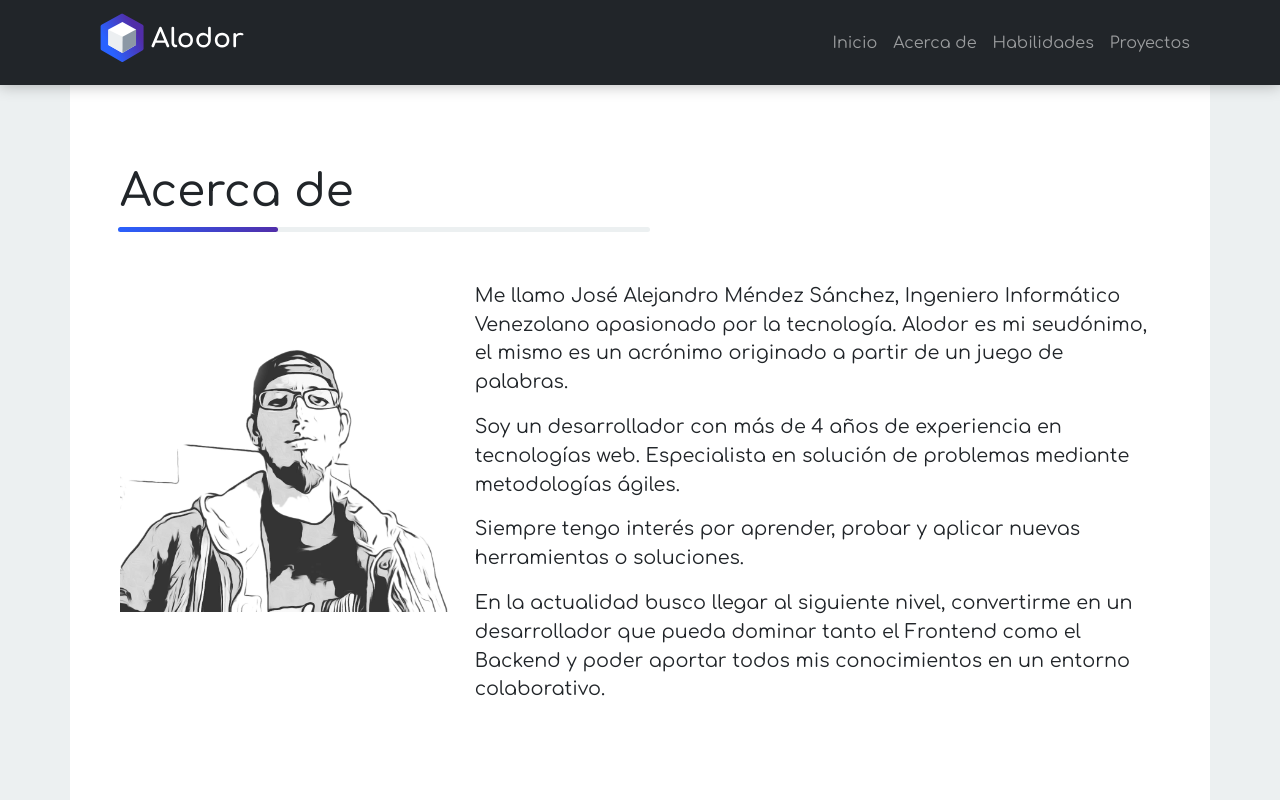
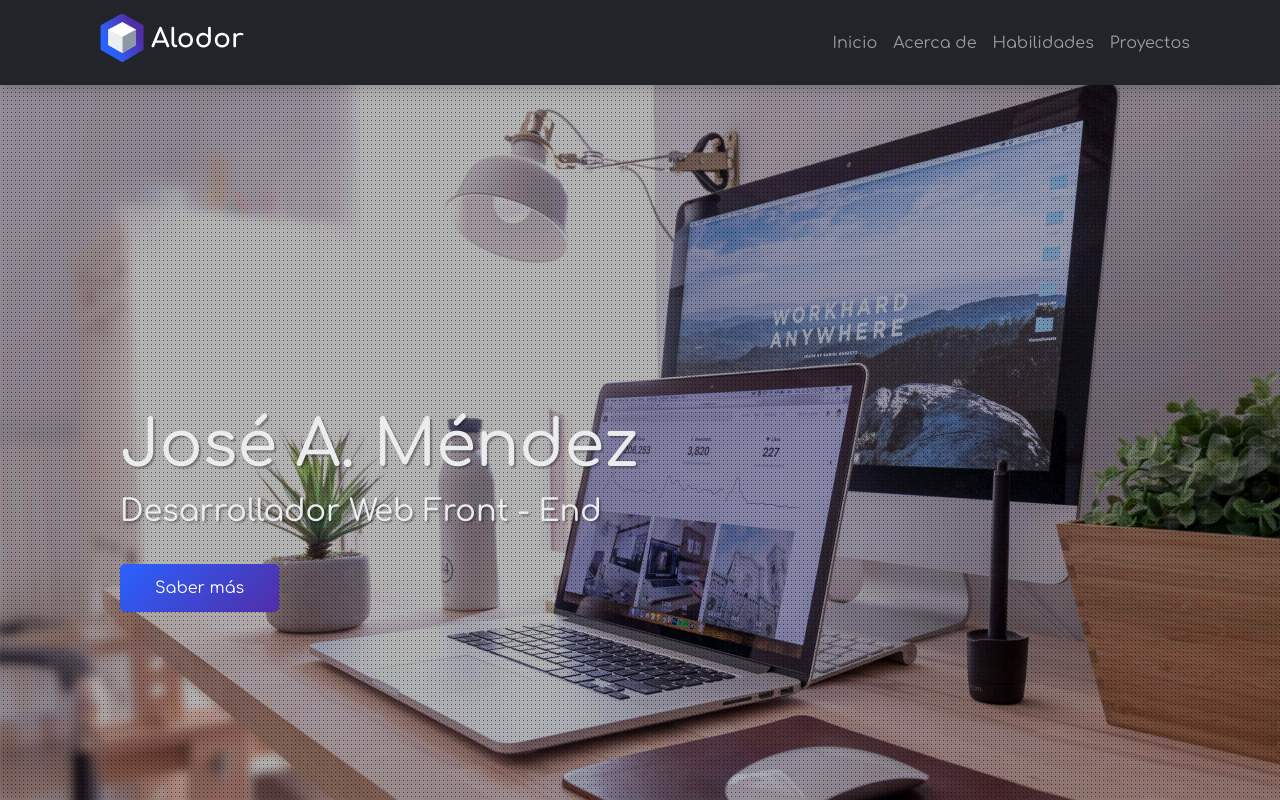
Before and after one commit to alodor24/site, a Next.js app: page / in a window 1280 px wide. Shown: the top 800 px of the page. Built offline with nearby package versions, Linux system fonts and the light colour scheme; some icons are missing.

Commit message:
Integrated hero on project

```diff
--- /dev/null
+++ b/components/Hero/Hero.jsx
@@ -0,0 +1,21 @@
+import { Container } from 'react-bootstrap'
+import styles from './Hero.module.css'
+
+const Hero = () => {
+
+    return (
+        <section className={ styles.hero }>
+            <div className={ styles.filter }>
+                <Container className={ styles.heroContent }>
+                    <div>
+                        <h1 className={ styles.heroTitle }>José A. Méndez</h1>
+                        <h2 className={ styles.heroSubtitle }>Desarrollador Web Front - End</h2>
+                        <a className={ styles.heroButtom }>Saber más</a>
+                    </div>
+                </Container>
+            </div>
+        </section>
+    )
+}
+
+export default Hero
--- /dev/null
+++ b/components/Hero/Hero.module.css
@@ -0,0 +1,62 @@
+.hero {
+    position: relative;
+    height: 100vh;
+    background-image: url('/assets/images/bg-hero.jpeg');
+    background-attachment: fixed;
+    background-size: cover;
+    background-position: center;
+}
+
+.filter {
+    background-image: url('/assets/images/filter.png');
+    background-color: rgba(0, 0, 0, 0.3);
+    position: absolute;
+    top: 0;
+    left: 0;
+    width: 100%;
+    height: 100vh;
+}
+
+.heroContent {
+    height: 100vh;
+    display: flex;
+    align-items: center;
+    color: #eaecee;
+    padding: 0 50px;
+}
+
+.heroTitle {
+    font-size: calc(3.5em + 1vh);
+    text-shadow: 2px 2px 2px rgba(0, 0, 0, 0.3);
+}
+
+.heroSubtitle {
+    font-size: calc(1.4em + 1vh);
+    text-shadow: 2px 2px 2px rgba(0, 0, 0, 0.3);
+}
+
+.heroButtom {
+    position: relative;
+    top: 2.4em;
+    border-radius: 5px;
+    padding: 15px 35px;
+    color: #fff !important;
+    text-decoration: none;
+    cursor: pointer;
+    transition: all 0.3s ease-in-out;
+    background-image: linear-gradient(135deg, #2962ff 0%, #512da8 100%);
+}
+
+.heroButtom:hover {
+    top: 2em;
+}
+
+@media(max-width: 540px) {
+    .heroContent {
+        padding: 0 25px;
+    }
+
+    .heroTitle {
+        font-size: calc(2.8em + 1vh);
+    }
+}
--- a/components/Layout/Layout.jsx
+++ b/components/Layout/Layout.jsx
@@ -1,12 +1,14 @@
 import { Container, Row } from 'react-bootstrap'
 import styles from './Layout.module.css'
 
+import Hero from '../Hero/Hero'
 import About from '../About/About'
 import Contact from '../Contact/Contact'
 
 const Layout = () => {
     return (
         <main className={ styles.backgroundWrapper }>
+            <Hero />
             <Container>
                 <Row>
                     <About />
```
Also changed, not shown: public/assets/images/filter.png (added).
